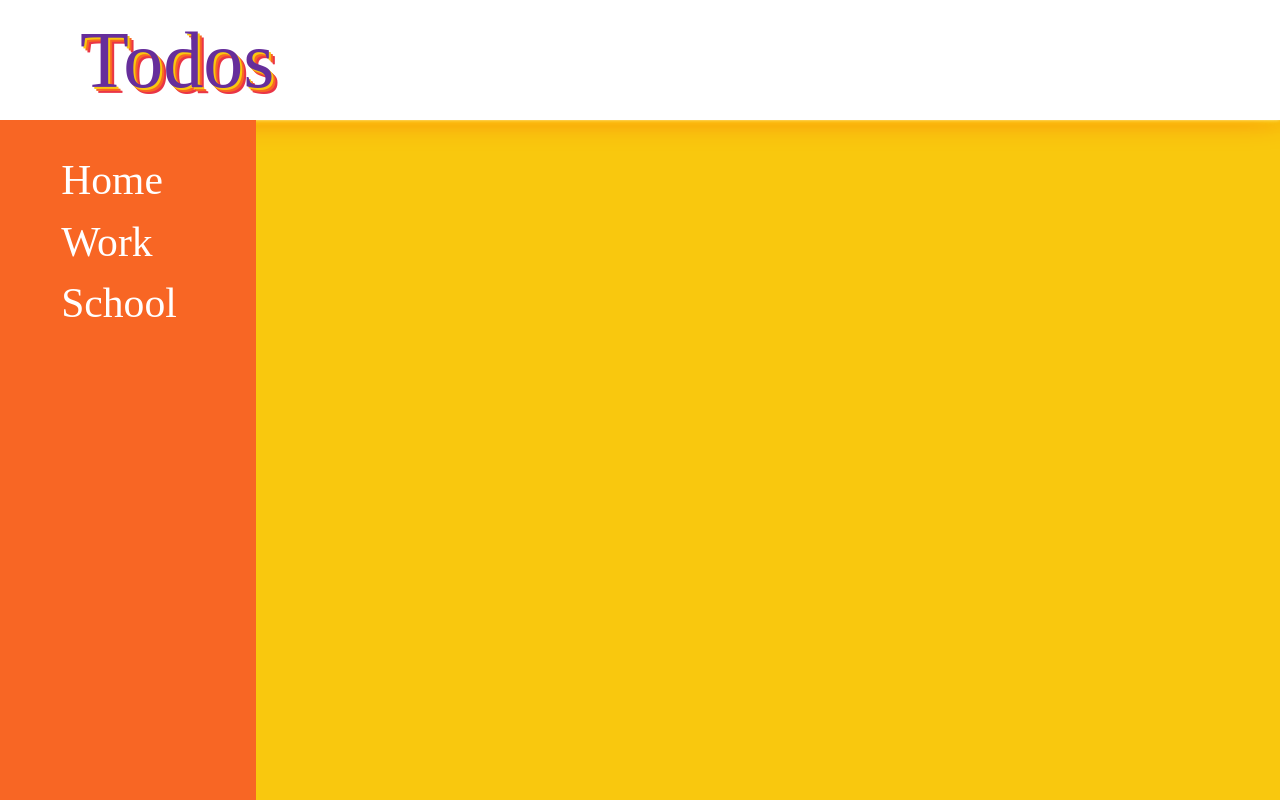
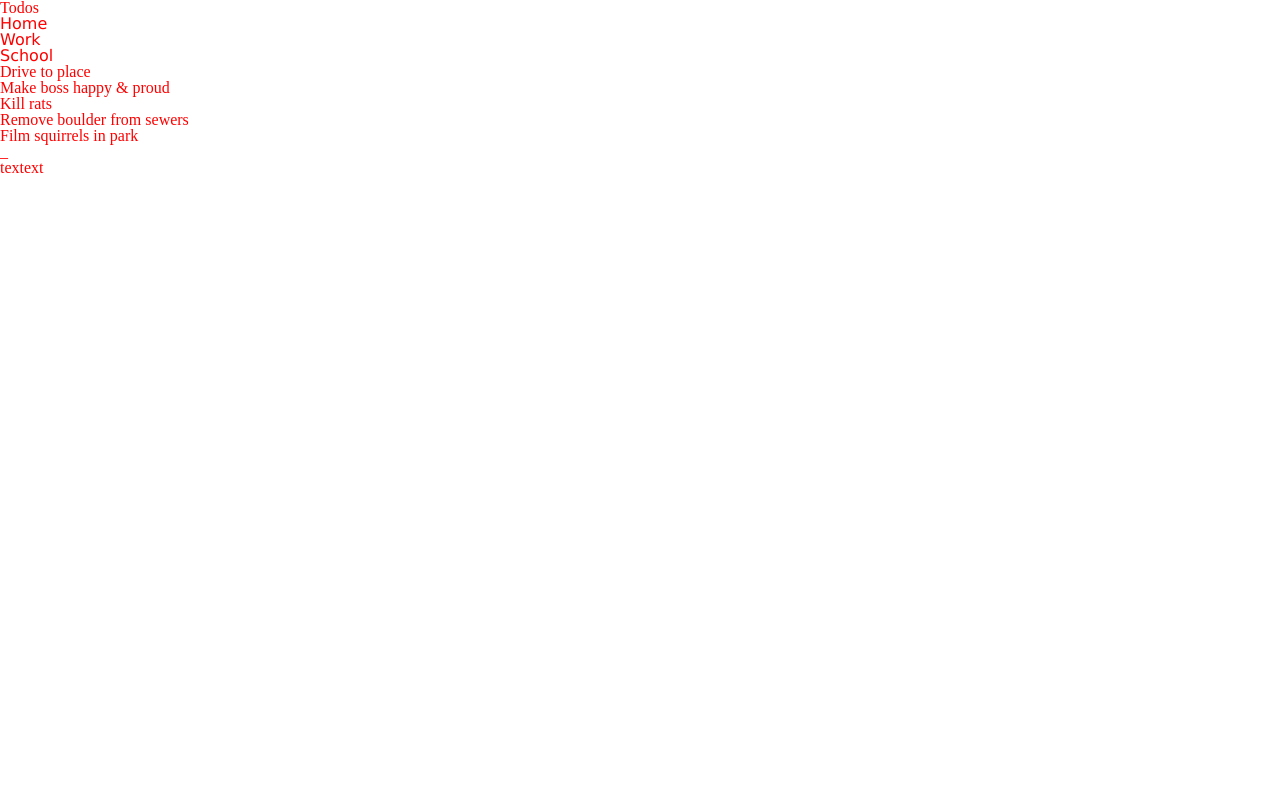
Before and after one commit to Kessius00/todo-list, a website built with webpack: page src/template.html in a window 1280 px wide. Built offline with nearby package versions, Linux system fonts and the light colour scheme.

Commit message:
Add sass-loader and cleaner.sass file

```diff
--- a/package.json
+++ b/package.json
@@ -1,4 +1,3 @@
-
 {
   "name": "todo-list",
   "version": "1.0.0",
@@ -26,6 +25,9 @@
     "html-loader": "^4.2.0",
     "html-webpack-plugin": "^5.5.3",
     "mini-css-extract-plugin": "^2.7.6",
+    "node-sass": "^9.0.0",
+    "sass": "^1.69.5",
+    "sass-loader": "^13.3.2",
     "style-loader": "^3.3.3",
     "webpack": "^5.89.0",
     "webpack-cli": "^5.1.4",
--- /dev/null
+++ b/src/cleaner.sass
@@ -0,0 +1,12 @@
+$body-color: red
+
+
+%soooze
+    font-family: 'Lucida Sans', 'Lucida Sans Regular', 'Lucida Grande', 'Lucida Sans Unicode', Geneva, Verdana, sans-serif
+
+
+body
+  color: $body-color
+
+#sidebar
+    @extend %soooze
--- a/src/index.js
+++ b/src/index.js
@@ -1,7 +1,17 @@
 import "./reset.css";
-import "./main.css";
+// import "./main.css";
+import "./cleaner.sass";
 import ToDo from "./todos";
 
 // const content = document.querySelector("#content");
 const dededede = new ToDo("clear room", "ded","De","d","dede");
 dededede.displayDetails()
+
+const todoList = document.querySelector("#todo-list");
+
+const newListItem = document.createElement("li");
+newListItem.classList.add("todo-item");
+newListItem.id = "todo-item";
+newListItem.textContent = "textext";
+
+todoList.appendChild(newListItem);
--- a/src/main.css
+++ b/src/main.css
@@ -1,24 +1,22 @@
 :root{
     --white: #FFFFFF;
-    --yellow: #f9c80e;
-    --orange: #f86624;
-    --red: #ea3546;
-    --purple: #662e9b;
+    --yellow: #f9c60ed5;
+    --orange: #f867249c;
+    --red: #ea3547d8;
+    --purple: #562585;
 
-
-
+    font-family:Arial, Helvetica, sans-serif;
 
 }
 
 h1{
     font-size: 5em;
-    text-shadow:   2px 2px 0px var(--yellow), var(--orange) 4px 4px 0px, var(--red) 6px 6px 0px;
+    text-shadow:   4px 3px 0px var(--yellow), var(--orange) 6px 5px 0px, var(--red) 8px 7px 0px;
+    transition: text-shadow 2s;
 }
 
 h1:hover{
-
-    transition: text-shadow 2s .1s;
-    text-shadow: 1px 1px 0px var(--yellow), var(--orange) 2px 2px 0px, var(--red) 3px 3px 0px;
+    text-shadow: -4px -4px 0px var(--yellow), var(--orange) -7px -7px 0px, var(--red) -10px -10px 0px;
 }
 
 .header{
@@ -36,14 +34,20 @@ h1:hover{
 }
 
 #sidebar{
-    background-color: #f86624;
+    background-color: var(--orange);
     grid-row: 2/4;
+    border-right: 5px var(--red) solid;
+    -webkit-box-shadow: inset -12px -2px 42px -14px var(--red);
+    box-shadow: inset -12px -2px 42px -14px var(--red);
 
 }
 
 .project{
     font-size: 2.6em;
     padding: 10px;
+    text-shadow: var(--red) -2px -2px 0px;
+
+
 }
 
 #projects{
@@ -61,5 +65,21 @@ body{
     width: 100vw;
     display: grid;
     grid-template-columns: max(230px,20%) 1fr;
-    grid-template-rows: 120px 1fr 30px;
+    grid-template-rows: 125px 1fr 30px;
 }
+
+.todo-item{
+    font-size: 2em;
+    font-weight: 700;
+    color:var(--purple);
+    text-shadow: var(--white) 2px 2px 3px;
+    padding:20px;
+    border: 5px var(--orange) solid;
+    border-radius: 4px;
+    margin-bottom: -5px;
+}
+
+#todo-item::before{
+    content:">";
+    margin: 5px 20px;
+}
--- a/src/template.html
+++ b/src/template.html
@@ -17,6 +17,15 @@
                 <li class="project" id="project">School</li>
             </ul>
         </div>
+        <div id="todo-container" class="todo-container">
+            <ul class="todo-list" id="todo-list"><li class="todo-item" id="todo-item">Drive to place</li>
+                <li class="todo-item" id="todo-item">Make boss happy & proud</li>
+                <li class="todo-item" id="todo-item">Kill rats</li>
+                <li class="todo-item" id="todo-item">Remove boulder from sewers</li>
+                <li class="todo-item" id="todo-item">Film squirrels in park</li>
+                <li class="todo-item" id="todo-item">_</li>
+            </ul>
+        </div>
     </div>
 </body>
 </html>
--- a/webpack.dev.js
+++ b/webpack.dev.js
@@ -15,6 +15,17 @@ module.exports = merge(common, {
                 test: /\.css$/i,
                 use: ["style-loader", "css-loader"]
             },
+            {
+                test: /\.s[ac]ss$/i,
+                use: [
+                  // Creates `style` nodes from JS strings
+                  "style-loader",
+                  // Translates CSS into CommonJS
+                  "css-loader",
+                  // Compiles Sass to CSS
+                  "sass-loader",
+                ],
+              },
         ]
     },
     plugins: [new HtmlWebpackPlugin({
```
Also changed, not shown: webpack.prod.js (+13 -1 lines), 1 other file.
